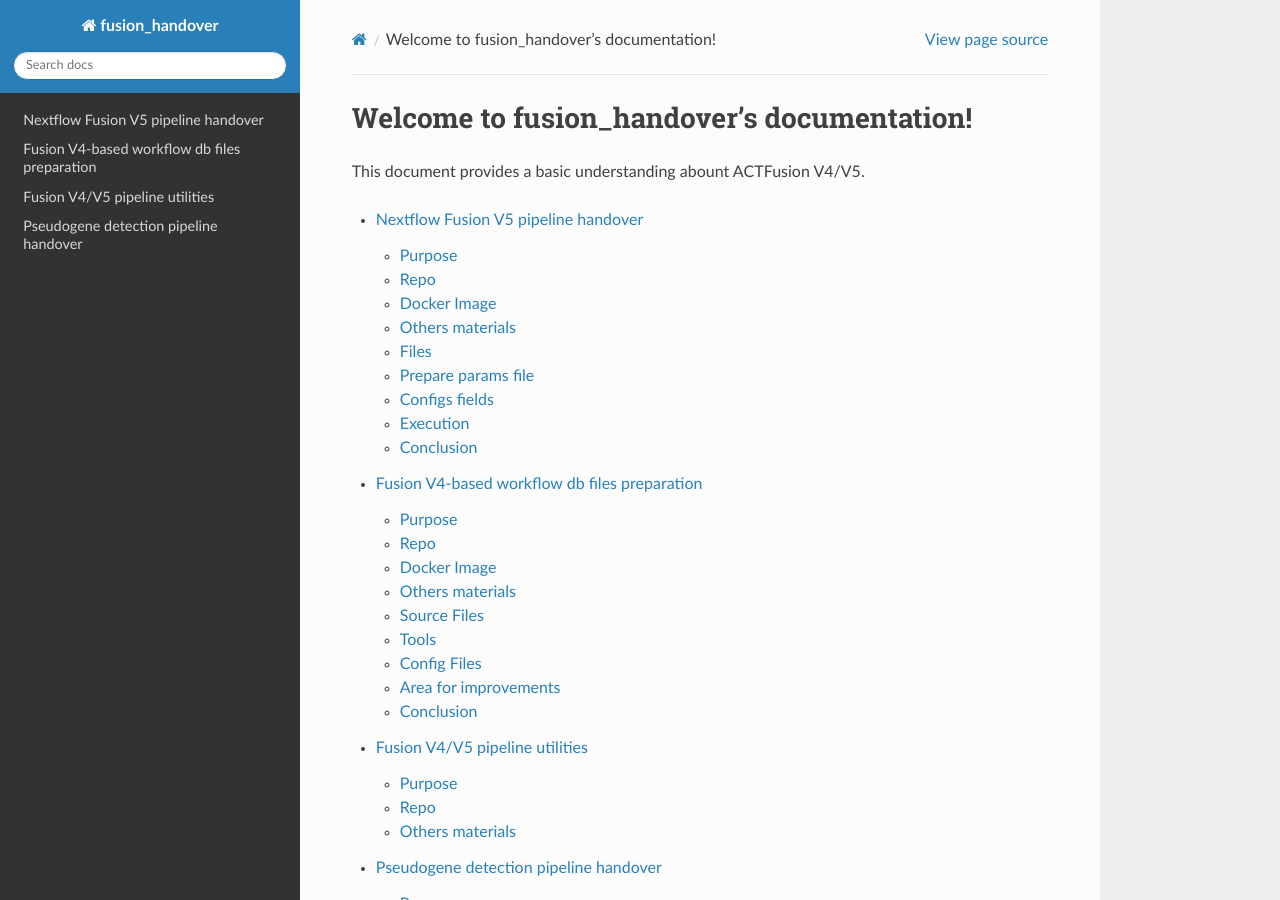
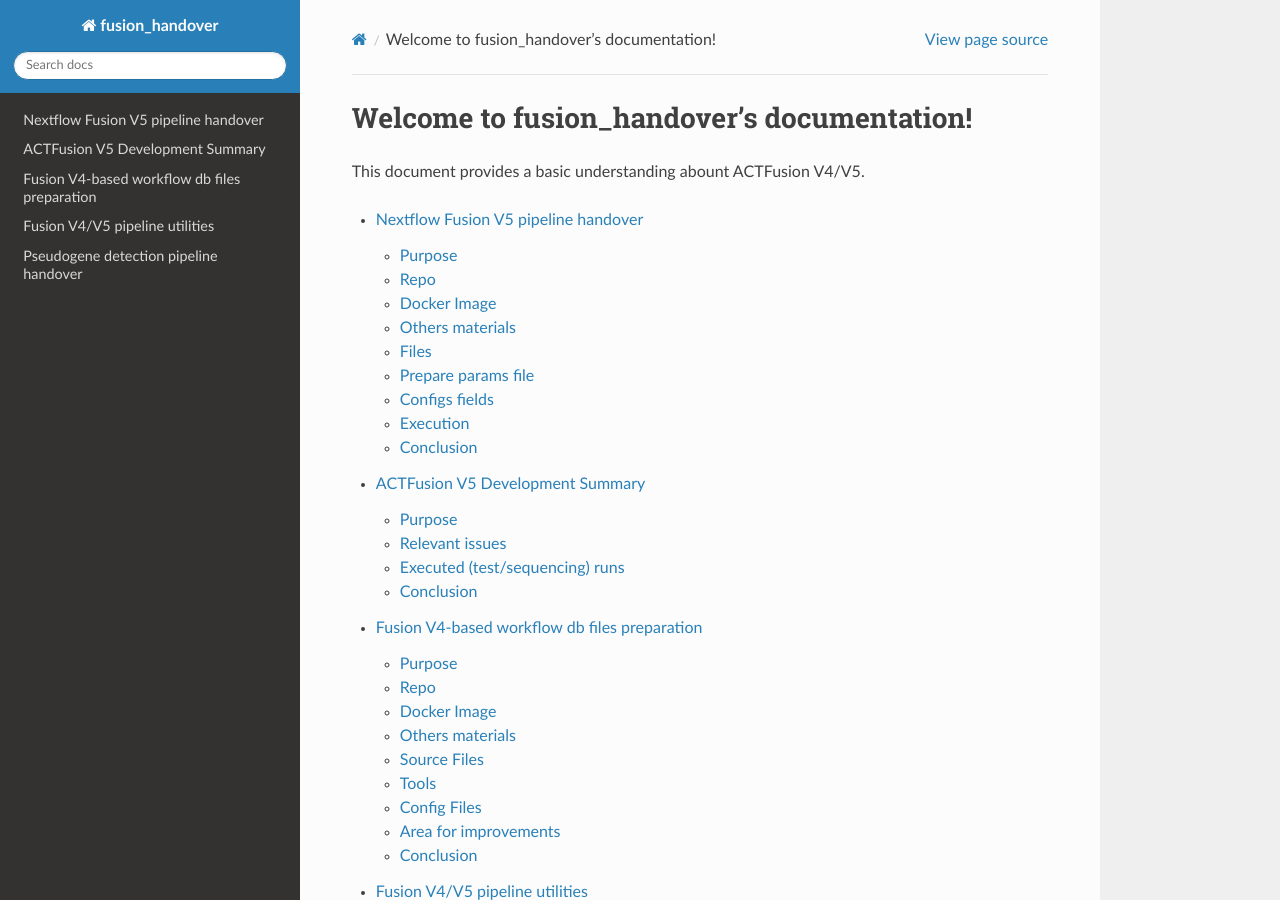
Before and after one commit to sandyteng/fusion_handover, a Sphinx documentation site: the page built from source/index.rst, in a window 1280 px wide and 900 px high. Built offline with Sphinx 7.4.7 and the Read the Docs theme 3.1.0, drawn with Linux system fonts in a browser that asks for light colours; some of the changed lines change nothing that is shown.

Commit message:
add the initial record for ACTFusion V5 Development Summary, 'actfusionv5_dev.rst'

```diff
--- /dev/null
+++ b/source/actfusionv5_dev.rst
@@ -0,0 +1,66 @@
+=================================
+ACTFusion V5 Development Summary
+=================================
+
+-----------------
+Purpose
+-----------------
+
+This document records the current status of ACTFusion V5 development. (data analysis summary and details)
+
+----
+
+-----------------
+Relevant issues
+-----------------
+
+- `[Fusion V5] ACTFusion V5 Data Analysis summary (Sandy's handover) <https://actg.atlassian.net/browse/ABIE-1033>`_
+
+----
+
+--------------------------------
+Executed (test/sequencing) runs
+--------------------------------
+
+Test Scenarios
+==============
+
+.. list-table:: Test scenarios for fusion workflows
+   :header-rows: 1
+   :widths: 8 20 12 40 60
+
+   * - Scenario
+     - Workflow
+     - Execution date
+     - Result directory
+     - Test summary
+
+   * - 0
+     - Arriba workflow
+     - 2025/03/26
+     - /mnt/RD_Develop/sandyteng/ACTFusionV5/nextflow_outdir/20250325_PA043ANA_IVTALL-1_arriba_test/
+     - Sample for pipeline construction. See issue: `ABIE-996 <https://actg.atlassian.net/browse/ABIE-996>`_
+
+   * - 1
+     - Arriba workflow
+     - 2025/03/26
+     - /mnt/RD_Develop/sandyteng/ACTFusionV5/nextflow_outdir/20250326_PA043ANA_IVTRNA_arriba_test/
+     - Most of the in-silico (IVT) fusions are not reported by Arriba caller.
+
+   * - 2
+     - Arriba workflow
+     - 2025/03/26
+     - /mnt/RD_Develop/sandyteng/ACTFusionV5/nextflow_outdir/20250326_Twist_8_NextSeq_samples_arriba_test/
+     - The results (``fusions.tsv`` vs ``fusions.tsv``) are identical to /mnt/RD_Develop/sandyteng/ACTFusionV5/20250122_TwistBioscience/testresult/arriba_grch38/. Executed via Arriba’s containerized workflow.
+
+   * - 3
+     - Fusion v4 workflow
+     - 2025/03/26
+     - /mnt/RD_Develop/sandyteng/ACTFusionV5/nextflow_outdir/20250326_PA043ANA_IVTRNA_fusionv4_test/
+     - The workflow is copied from `ACTFusion V4 (pipeline version: v0.29.0) <https://github.com/ACTGenomics/torrent_fusion_pipeline_nextflow>`_.
+
+--------------------
+Conclusion
+--------------------
+
+This completes the record for ACTFusion V5 development summary.
--- a/source/index.rst
+++ b/source/index.rst
@@ -12,6 +12,7 @@
    :maxdepth: 2
 
    nf_fusionv5
+   actfusionv5_dev
    dp_prep_fusionv4
    pipeline_utilities
    nf_pseudogene_detection
```
Also changed, not shown: 9 other files.
